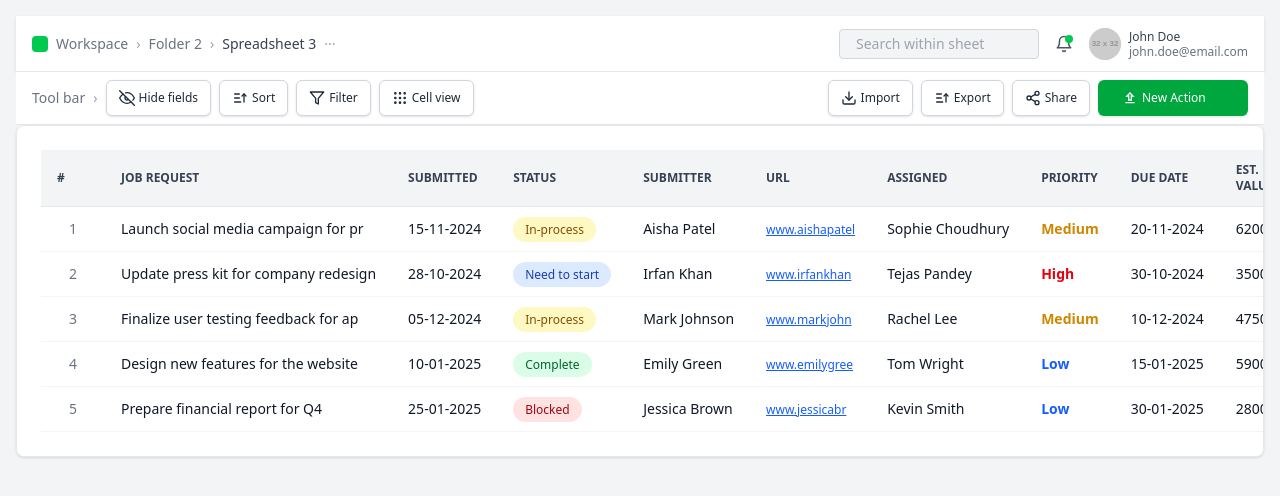
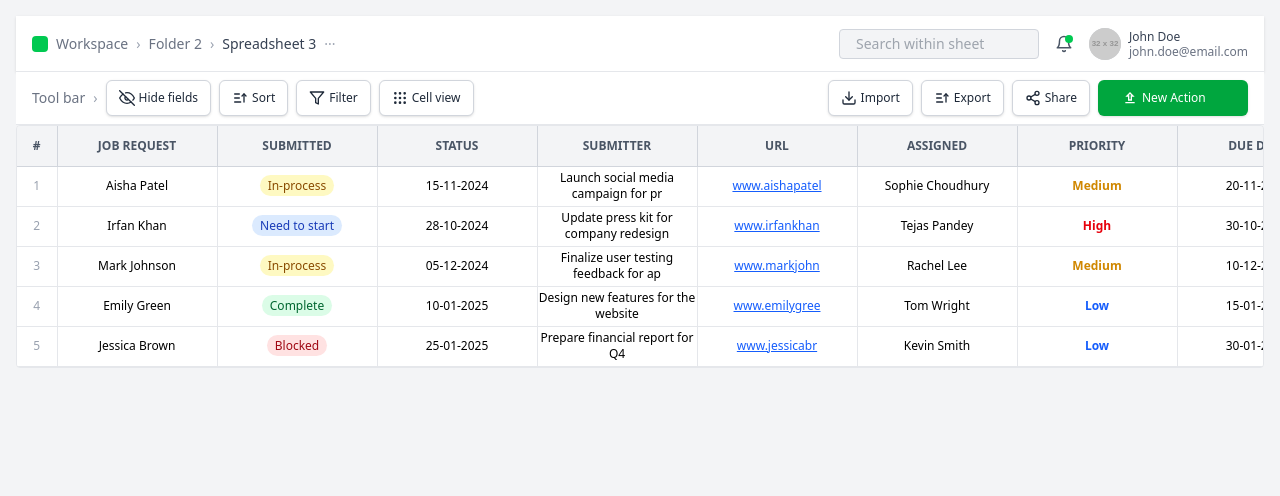
Before and after one commit to jubindas/react-internship-design, a React (Vite) app: page / in a window 1280 px wide. Shown: the top 496 px of the page. Built offline with nearby package versions, Linux system fonts and the light colour scheme.

Commit message:
table: done

```diff
--- a/src/components/Table.tsx
+++ b/src/components/Table.tsx
@@ -1,55 +1,110 @@
-import React from 'react';
-import { useTable } from 'react-table';
-import data from '../data/dummyData'; // Make sure this is your data file
+import React, { useState } from 'react';
+import dummyData from '../data/dummyData'; // Your dummy data file
 
-const Table = () => {
-  const columns = React.useMemo(
-    () => [
-      {
-        Header: '#',
-        accessor: (_, index) => index + 1,
-        id: 'rowNumber',
-        Cell: ({ value }) => (
-          <div className="w-8 h-full flex items-center justify-center text-gray-500 text-sm font-normal">
-            {value}
-          </div>
-        ),
-      },
-      {
-        Header: 'Job Request',
-        accessor: 'jobRequest',
-      },
-      {
-        Header: 'Submitted',
-        accessor: 'submitted',
-      },
-      {
-        Header: 'Status',
-        accessor: 'status',
-        Cell: ({ value }) => {
-          const statusMap = {
+const SheetTable = () => {
+  const headers = [
+    '#',
+    'Job Request',
+    'Submitted',
+    'Status',
+    'Submitter',
+    'URL',
+    'Assigned',
+    'Priority',
+    'Due Date',
+    'Est. Value',
+  ];
+
+  const [tableData, setTableData] = useState(dummyData);
+  const [editingCell, setEditingCell] = useState({ row: null, col: null });
+
+  const handleCellClick = (rowIndex, colKey) => {
+    setEditingCell({ row: rowIndex, col: colKey });
+  };
+
+  const handleInputChange = (e, rowIndex, colKey) => {
+    const updated = [...tableData];
+    updated[rowIndex][colKey] = e.target.value;
+    setTableData(updated);
+  };
+
+  const handleBlur = () => setEditingCell({ row: null, col: null });
+
+  const handleKeyDown = (e) => {
+    if (e.key === 'Enter') handleBlur();
+  };
+
+  const statusClasses = {
     'In-process': 'bg-yellow-100 text-yellow-800',
     'Need to start': 'bg-blue-100 text-blue-800',
     Complete: 'bg-green-100 text-green-800',
     Blocked: 'bg-red-100 text-red-800',
   };
+
+  const priorityClasses = {
+    High: 'text-red-600 font-semibold',
+    Medium: 'text-yellow-600 font-semibold',
+    Low: 'text-blue-600 font-semibold',
+  };
+
   return (
+    <div className="overflow-auto border border-gray-200 rounded bg-white max-h-[calc(100vh-112px)]">
+      <table className="border-collapse table-fixed w-full text-sm">
+        <thead>
+          <tr className="bg-gray-100 border-b border-gray-300 text-xs uppercase text-gray-600">
+            {headers.map((header, idx) => (
+              <th
+                key={idx}
+                className={`border-r border-gray-300 font-semibold text-center px-2 ${
+                  header === '#' ? 'w-[40px] h-[40px]' : 'w-[160px] h-[40px]'
+                }`}
+              >
+                {header}
+              </th>
+            ))}
+          </tr>
+        </thead>
+
+        <tbody>
+          {tableData.map((row, rowIndex) => (
+            <tr
+              key={rowIndex}
+              className="hover:bg-gray-50 border-b border-gray-200"
+              style={{ height: '40px' }} // Row height fixed
+            >
+              {/* Row Number */}
+              <td className="border-r border-gray-200 w-[40px] h-[40px] text-center text-xs text-gray-400 font-medium align-middle">
+                {rowIndex + 1}
+              </td>
+
+              {/* Data Cells */}
+              {Object.entries(row).map(([key, value], colIndex) => (
+                <td
+                  key={colIndex}
+                  onClick={() => handleCellClick(rowIndex, key)}
+                  className="border-r border-gray-200 w-[160px] h-[40px] text-center align-middle cursor-pointer text-xs"
+                >
+                  {editingCell.row === rowIndex && editingCell.col === key ? (
+                    <input
+                      type="text"
+                      value={value}
+                      onChange={(e) => handleInputChange(e, rowIndex, key)}
+                      onBlur={handleBlur}
+                      onKeyDown={handleKeyDown}
+                      autoFocus
+                      className="w-full h-full px-1 text-center border-none outline-none text-xs"
+                    />
+                  ) : key === 'status' ? (
                     <span
-              className={`px-3 py-1 rounded-full text-xs font-medium ${statusMap[value] || 'bg-gray-100 text-gray-800'}`}
+                      className={`px-2 py-0.5 rounded-full text-xs ${
+                        statusClasses[value] || 'bg-gray-100 text-gray-800'
+                      }`}
                     >
                       {value}
                     </span>
-          );
-        },
-      },
-      {
-        Header: 'Submitter',
-        accessor: 'submitter',
-      },
-      {
-        Header: 'URL',
-        accessor: 'url',
-        Cell: ({ value }) => (
+                  ) : key === 'priority' ? (
+                    <span className={`${priorityClasses[value] || ''}`}>{value}</span>
+                  ) : key === 'url' ? (
                     <a
                       href={`https://${value}`}
                       target="_blank"
@@ -58,82 +113,17 @@ const Table = () => {
                     >
                       {value}
                     </a>
-        ),
-      },
-      {
-        Header: 'Assigned',
-        accessor: 'assigned',
-      },
-      {
-        Header: 'Priority',
-        accessor: 'priority',
-        Cell: ({ value }) => {
-          const priorityMap = {
-            High: 'text-red-600 font-semibold',
-            Medium: 'text-yellow-600 font-semibold',
-            Low: 'text-blue-600 font-semibold',
-          };
-          return <span className={`${priorityMap[value] || ''}`}>{value}</span>;
-        },
-      },
-      {
-        Header: 'Due Date',
-        accessor: 'dueDate',
-      },
-      {
-        Header: 'Est. Value',
-        accessor: 'value',
-        Cell: ({ value }) => <span>{value}</span>,
-      },
-    ],
-    [],
-  );
-
-  const { getTableProps, getTableBodyProps, headerGroups, rows, prepareRow } = useTable({
-    columns,
-    data,
-  });
-
-  return (
-    <div className="overflow-x-auto p-6 bg-white rounded-lg shadow border border-gray-200">
-      <table {...getTableProps()} className="min-w-full text-sm border-separate border-spacing-0">
-        <thead>
-          {headerGroups.map((headerGroup) => (
-            <tr
-              {...headerGroup.getHeaderGroupProps()}
-              className="bg-gray-100 text-gray-700 text-xs uppercase"
-            >
-              {headerGroup.headers.map((column) => (
-                <th
-                  {...column.getHeaderProps()}
-                  className={`${column.id === 'rowNumber' ? 'w-8 text-center' : ''} px-4 py-3 font-semibold text-left border-b border-gray-200`}
-                >
-                  {column.render('Header')}
-                </th>
+                  ) : (
+                    <span className="text-xs">{value}</span>
+                  )}
+                </td>
               ))}
             </tr>
           ))}
-        </thead>
-        <tbody {...getTableBodyProps()} className="text-gray-900">
-          {rows.map((row) => {
-            prepareRow(row);
-            return (
-              <tr {...row.getRowProps()} className="border-b border-gray-100 hover:bg-gray-50">
-                {row.cells.map((cell) => (
-                  <td
-                    {...cell.getCellProps()}
-                    className={`${cell.column.id === 'rowNumber' ? 'w-8 text-center' : ''} px-4 py-3 align-middle border-b border-gray-100 whitespace-nowrap`}
-                  >
-                    {cell.render('Cell')}
-                  </td>
-                ))}
-              </tr>
-            );
-          })}
         </tbody>
       </table>
     </div>
   );
 };
 
-export default Table;
+export default SheetTable;
```
Lines whose indentation alone changed are shown as unchanged.
